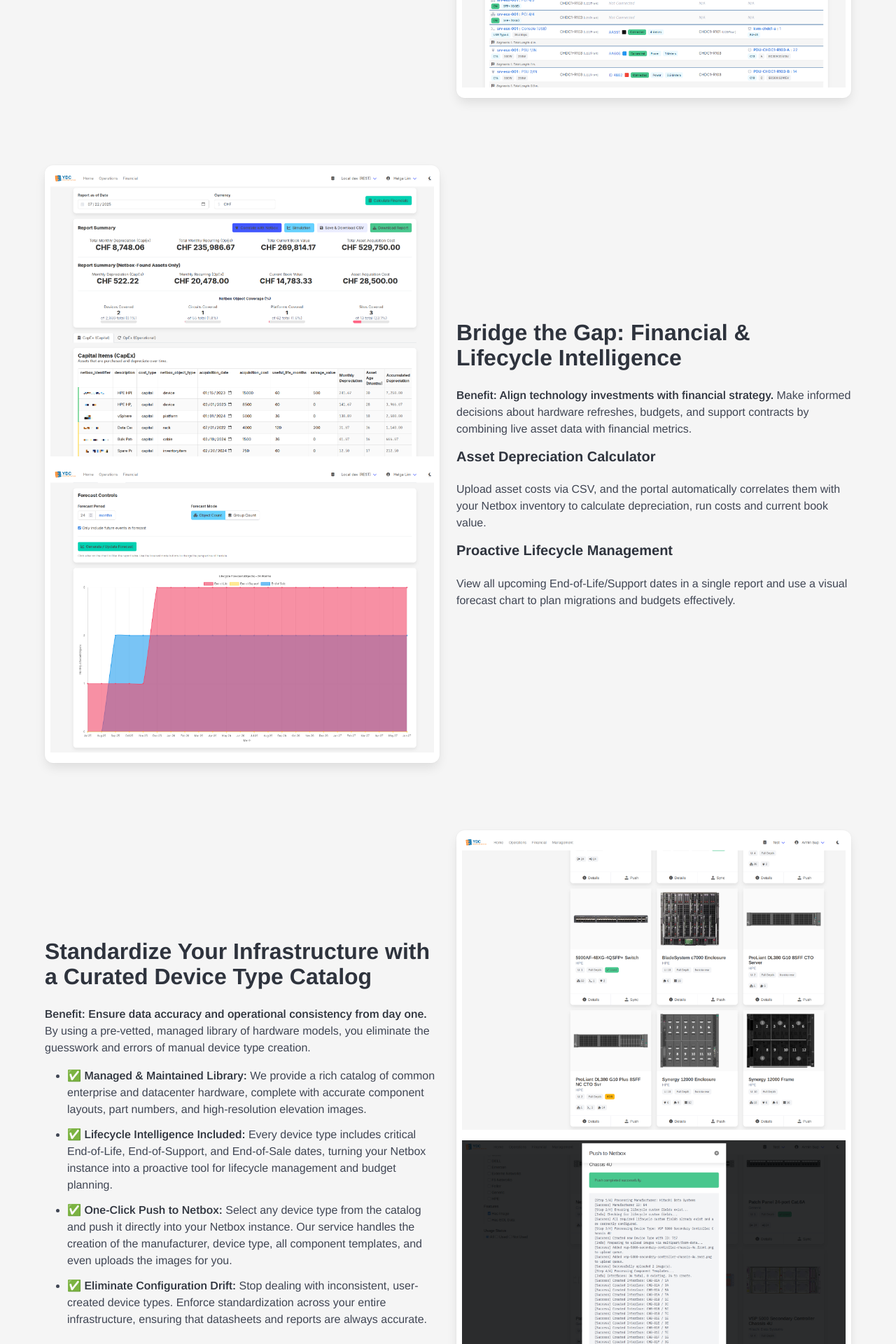
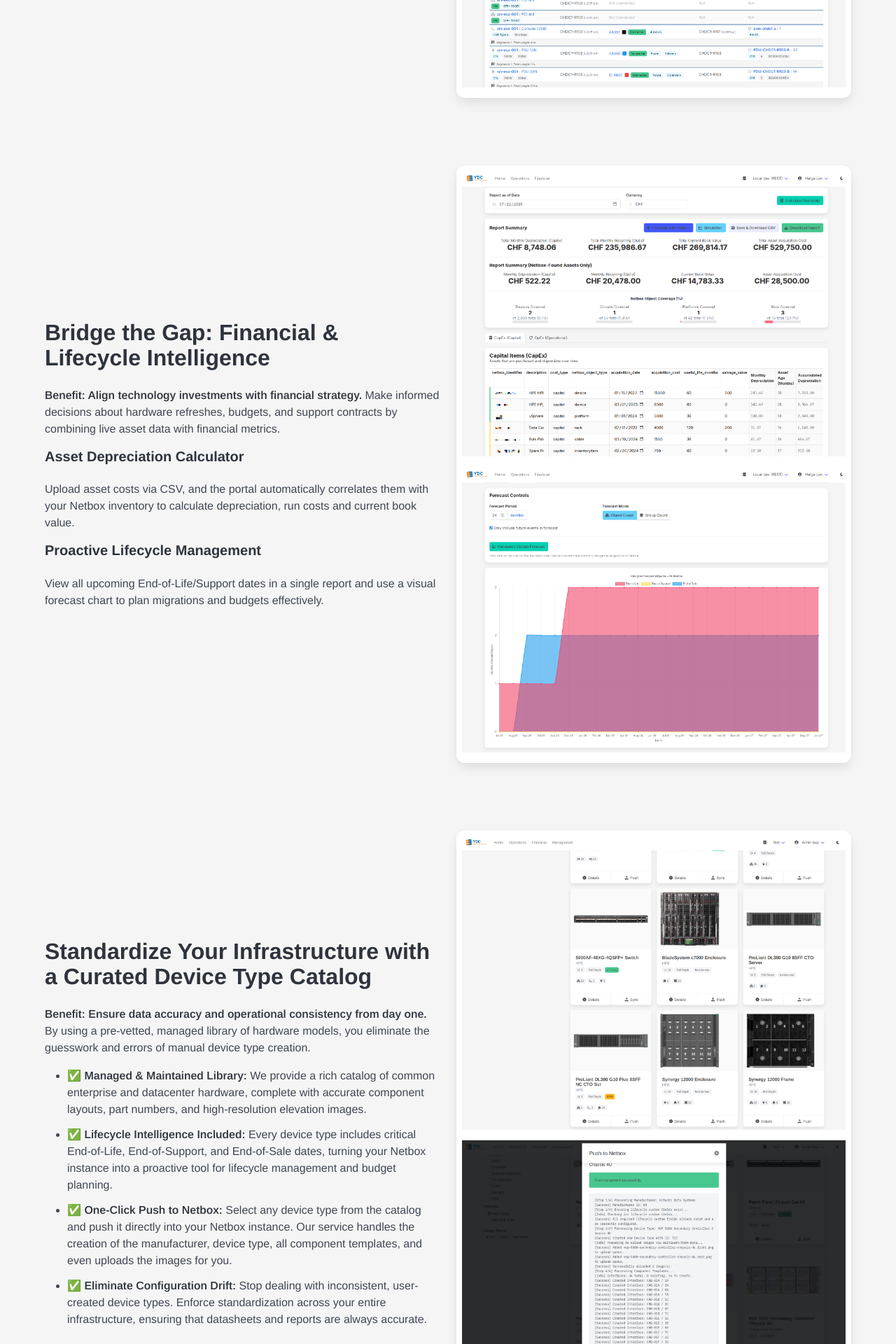
Before and after one commit to ydata-ch/ydata-ch, a Jekyll site: the page built from index.md, in a window 1280 px wide. Shown: the part 3114-5034 px from the top of the page at 70% size. Built offline with Jekyll 4.4.1, drawn with Linux system fonts in a browser that asks for light colours; nearby versions of some CDN libraries.

Commit message:
Mobile ordering

```diff
--- a/_includes/sections/credibility.html
+++ b/_includes/sections/credibility.html
@@ -2,12 +2,7 @@
 <section class="section">
   <div class="container">
     <div class="columns is-vcentered">
-      <div class="column is-5 has-text-centered">
-        <figure class="image">
-          <img src="{{ '/assets/img/logo.svg' | relative_url }}" alt="{{ site.company_name }} Logo" />
-        </figure>
-      </div>
-      <div class="column is-6 is-offset-1">
+      <div class="column is-6 is-offset-1-tablet is-order-2-tablet">
         <h2 class="title is-2">Built by Experts, For Experts</h2>
         <p class="subtitle is-4">The ydata Netbox Portal isn't just a product; it's a reflection of our deep, hands-on expertise in datacenter operations and services, combined with customer demand. We built it because we live the challenges it solves every day.</p>
         <ul class="mt-4">
@@ -16,6 +11,11 @@
           <li class="mb-2"><strong>Secure &amp; Modern:</strong> Built on a robust, performant stack.</li>
         </ul>
       </div>
+      <div class="column is-5 has-text-centered is-order-1-tablet">
+        <figure class="image">
+          <img src="{{ '/assets/img/logo.svg' | relative_url }}" alt="{{ site.company_name }} Logo" />
+        </figure>
+      </div>
     </div>
   </div>
 </section>
--- a/_includes/sections/feature-financial.html
+++ b/_includes/sections/feature-financial.html
@@ -2,13 +2,7 @@
 <section class="section">
   <div class="container">
     <div class="columns is-vcentered">
-      <div class="column is-6">
-        <figure class="box p-2">
-          <img src="{{ '/assets/img/depreciation.png' | relative_url }}" alt="Asset Depreciation tool" />
-          <img src="{{ '/assets/img/lifecycleforecast.png' | relative_url }}" alt="Lifecycle Forecast chart" class="mt-2" />
-        </figure>
-      </div>
-      <div class="column is-6">
+      <div class="column is-6 is-order-2-tablet">
         <h3 class="title is-3">Bridge the Gap: Financial &amp; Lifecycle Intelligence</h3>
         <p class="mb-4"><strong>Benefit: Align technology investments with financial strategy.</strong> Make informed decisions about hardware refreshes, budgets, and support contracts by combining live asset data with financial metrics.</p>
         <h4 class="title is-5 mt-4">Asset Depreciation Calculator</h4>
@@ -16,6 +10,12 @@
         <h4 class="title is-5 mt-4">Proactive Lifecycle Management</h4>
         <p>View all upcoming End-of-Life/Support dates in a single report and use a visual forecast chart to plan migrations and budgets effectively.</p>
       </div>
+      <div class="column is-6 is-order-1-tablet">
+        <figure class="box p-2">
+          <img src="{{ '/assets/img/depreciation.png' | relative_url }}" alt="Asset Depreciation tool" />
+          <img src="{{ '/assets/img/lifecycleforecast.png' | relative_url }}" alt="Lifecycle Forecast chart" class="mt-2" />
+        </figure>
+      </div>
     </div>
   </div>
 </section>
--- a/_includes/sections/feature-reporting.html
+++ b/_includes/sections/feature-reporting.html
@@ -2,13 +2,7 @@
 <section class="section">
   <div class="container">
     <div class="columns is-vcentered">
-      <div class="column is-6">
-        <figure class="box p-2">
-          <img src="{{ '/assets/img/monthlyreport.png' | relative_url }}" alt="Monthly Report dashboard" />
-          <img src="{{ '/assets/img/changelog.png' | relative_url }}" alt="Changelog Explorer" class="mt-2" />
-        </figure>
-      </div>
-      <div class="column is-6">
+      <div class="column is-6 is-order-2-tablet">
         <h3 class="title is-3">Gain Clarity: Actionable Reporting &amp; Dashboards</h3>
         <p class="mb-4"><strong>Benefit: Understand the *what*, *who*, and *why* behind infrastructure changes.</strong> Go beyond raw logs to identify trends, enhance accountability, and track growth.</p>
         <h4 class="title is-5 mt-4">Advanced Changelog Explorer</h4>
@@ -16,6 +10,12 @@
         <h4 class="title is-5 mt-4">Automated Monthly Reports</h4>
         <p>Generate a comprehensive, one-click report showing key activity, top users, and the net change (additions vs. deletions) for your critical assets.</p>
       </div>
+      <div class="column is-6 is-order-1-tablet">
+        <figure class="box p-2">
+          <img src="{{ '/assets/img/monthlyreport.png' | relative_url }}" alt="Monthly Report dashboard" />
+          <img src="{{ '/assets/img/changelog.png' | relative_url }}" alt="Changelog Explorer" class="mt-2" />
+        </figure>
+      </div>
     </div>
   </div>
 </section>
```
